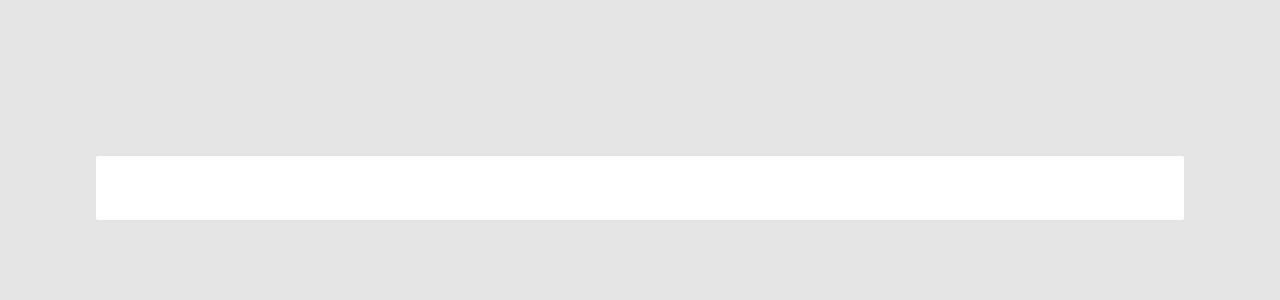
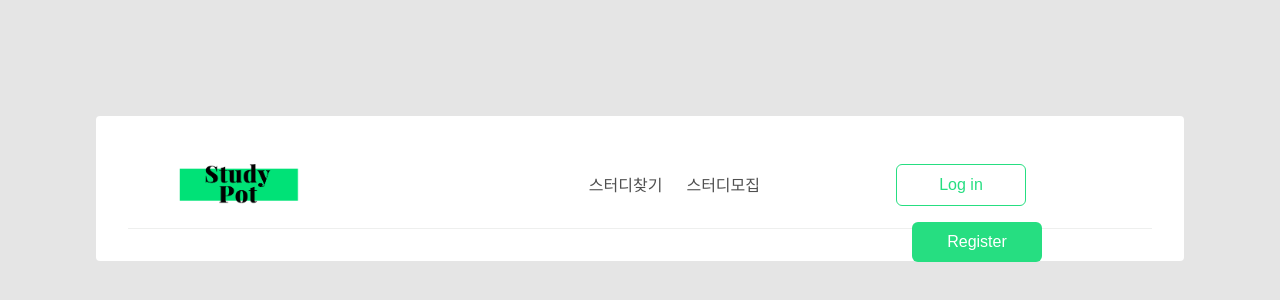
Before and after one commit to Gyumong/StudyPot, a Next.js app in the folder front/: page /find in a window 1280 px wide. Shown: the part 212-512 px from the top of the page. Built offline with nearby package versions, Linux system fonts and the light colour scheme.

Commit message:
fix: header(button style)

```diff
--- a/front/components/Header/index.tsx
+++ b/front/components/Header/index.tsx
@@ -7,7 +7,7 @@ const Header = () => {
     return (
 
          <MainFrame>
-             <Link href="/main">
+             <Link href="/">
                 <Logo>
                 <Image
         src="/logo_621x206.png"
--- a/front/components/Header/styles.tsx
+++ b/front/components/Header/styles.tsx
@@ -5,6 +5,7 @@ import Button from "../common/Button"
 
 export const MainFrame = styled.div`
     display: flex;
+    position: relative;
     width: 100%;
     height: 5rem;
     background-color: white;
@@ -12,7 +13,7 @@ export const MainFrame = styled.div`
 `;
 
 export const Logo = styled.a`
-    position: relative;
+    position: absolute;
     top: 1rem;
     left: 5%;
     text-decoration: none;
@@ -21,7 +22,7 @@ export const Logo = styled.a`
 `;
 
 export const MenuFrame = styled.nav`
-    display: flex;
+
     position: absolute;
     top: 1.5rem;
     left: 45%;
@@ -29,7 +30,7 @@ export const MenuFrame = styled.nav`
 
 `;
 
-export const Find = styled.div`
+export const Find = styled.a`
     margin-right: 1.5rem;
     cursor: pointer;
     &:hover {
@@ -37,7 +38,7 @@ export const Find = styled.div`
         color: #26de81;
       }
 `;
-export const Recruit = styled.div`
+export const Recruit = styled.a`
     cursor: pointer;
     &:hover {
         text-decoration:underline;
--- a/front/components/LoginForm/styles.tsx
+++ b/front/components/LoginForm/styles.tsx
@@ -42,7 +42,6 @@ export const Desc = styled.div`
   line-height: 1.8;
   white-space: pre-wrap;
   letter-spacing: -0.015em;
-  font-weight: 500;
   & > u {
     color: ${palette.gray[7]};
     text-decoration: underline;
--- a/front/components/common/Button.tsx
+++ b/front/components/common/Button.tsx
@@ -32,6 +32,7 @@ const StyledButton = styled.button`
   &:focus {
     box-shadow: 0px 2px 12px #00000030;
   }
+
 `;
 
 const Button: FC<Props> = (props) => <StyledButton {...props} />;
--- a/front/layouts/auth/index.tsx
+++ b/front/layouts/auth/index.tsx
@@ -1,10 +1,14 @@
 import React, { FC } from "react";
 import { AuthTemplateBlock, WhiteBox } from "./styles";
+import Header from "@components/Header"
 
 const AuthTemplate: FC = ({ children }) => {
   return (
     <AuthTemplateBlock>
-      <WhiteBox>{children}</WhiteBox>
+      <WhiteBox>
+      <Header/>
+        {children}
+        </WhiteBox>
     </AuthTemplateBlock>
   );
 };
--- a/front/layouts/auth/styles.tsx
+++ b/front/layouts/auth/styles.tsx
@@ -17,5 +17,5 @@ export const WhiteBox = styled.div`
   background: white;
   width: 80%;
   padding: 2rem;
-  border-radius: 2px;
+  border-radius: 4px;
 `;
--- a/front/pages/signup.tsx
+++ b/front/pages/signup.tsx
@@ -4,6 +4,7 @@ import SignUpForm from "@components/SignUpForm";
 
 const SignUp = (): ReactElement => {
   return (
+
     <AuthTemplate>
       <SignUpForm />
     </AuthTemplate>
```
